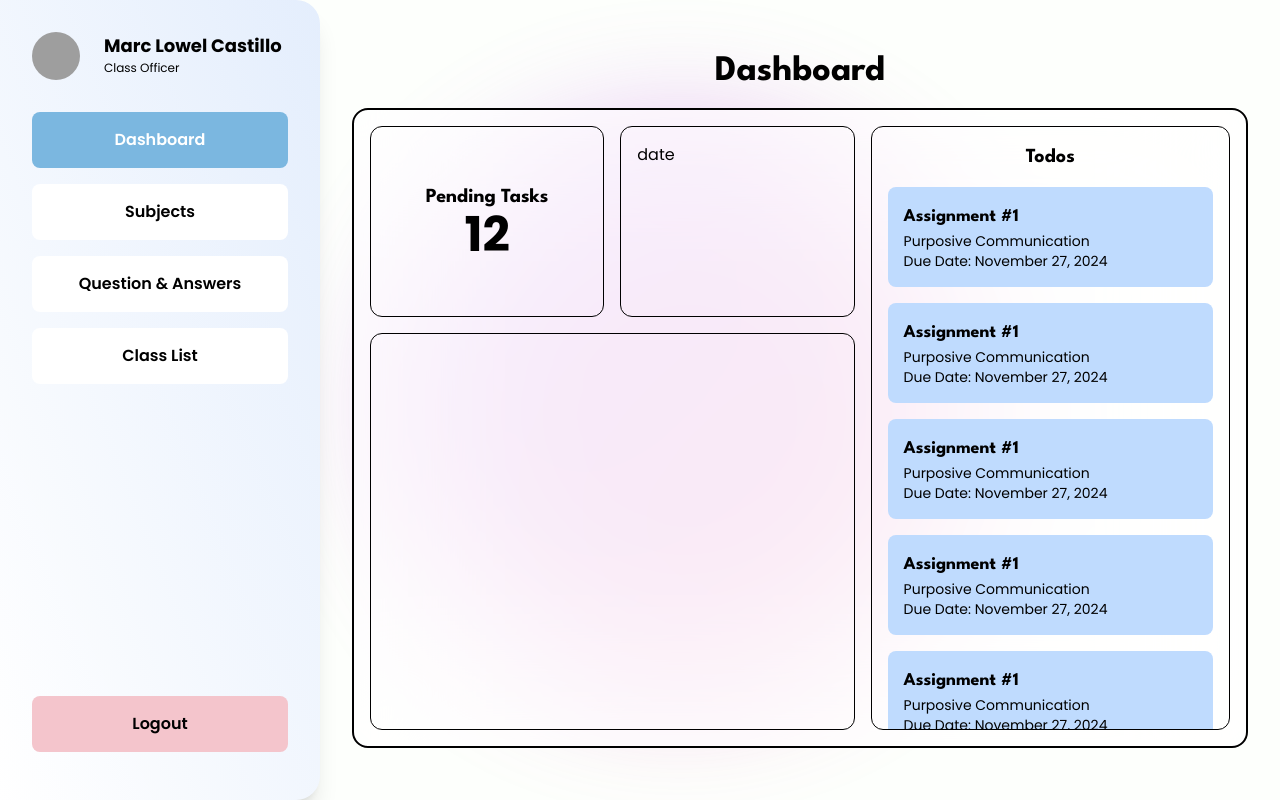
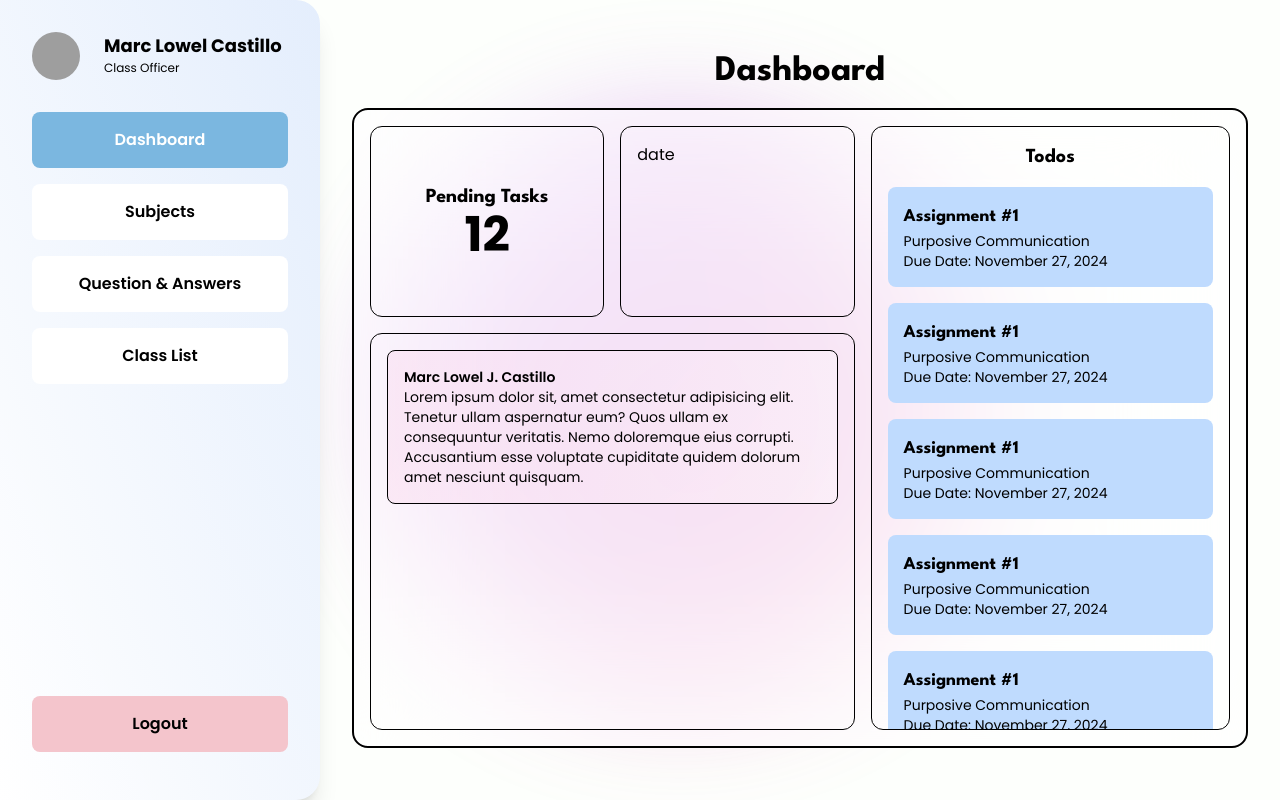
Before and after one commit to mrccastillo/classroom-activity-tracker, a React (Vite) app: page /dashboard in a window 1280 px wide. Built offline with nearby package versions, Linux system fonts and the light colour scheme; grey boxes are pictures that could not be loaded.

Commit message:
added ask question modal

```diff
--- a/package.json
+++ b/package.json
@@ -7,7 +7,8 @@
     "dev": "vite",
     "build": "vite build",
     "lint": "eslint .",
-    "preview": "vite preview"
+    "preview": "vite preview",
+    "start": "npm run dev"
   },
   "dependencies": {
     "react": "^18.3.1",
--- /dev/null
+++ b/src/components/modals/AddQuestionModal.jsx
@@ -0,0 +1,42 @@
+import React from "react";
+
+const AddQuestionModal = ({ onCloseModal }) => {
+  return (
+    <div className="flex flex-col gap-4 fixed h-[30rem] w-[20rem] p-4 rounded-lg bg-white backdrop-blur-md top-1/2 left-1/2 -translate-x-1/2 -translate-y-1/2 border-black border-[1px] overflow-hidden">
+      <h2 className="text-center">Ask a Question</h2>
+      <div className="flex flex-col justify-between h-full">
+        <div className="flex flex-col gap-4">
+          <div>
+            <p>Title</p>
+            <input
+              className="p-2 w-full outline-none border-[1px] border-black rounded-lg mt-2 focus:outline-[1px] focus:outline-blue-300"
+              type="text"
+              placeholder="Enter subject name"
+            />
+          </div>
+          <div>
+            <p>Content</p>
+            <textarea
+              name="content"
+              id="content"
+              className="resize-none text-xs text-black/50 w-full h-40 border-[1px] border-black/50 outline-none rounded-lg p-2 focus:text-black focus:outline-[1px] focus:outline-blue-300"
+            >
+              test
+            </textarea>
+          </div>
+        </div>
+        <button className="w-full bg-blue-400 p-2 rounded-lg text-white">
+          Submit
+        </button>
+      </div>
+      <div
+        className="absolute top-0 right-0 p-4 cursor-pointer "
+        onClick={onCloseModal}
+      >
+        X
+      </div>
+    </div>
+  );
+};
+
+export default AddQuestionModal;
--- a/src/pages/DashboardPage.jsx
+++ b/src/pages/DashboardPage.jsx
@@ -8,7 +8,7 @@ const Dashboard = (props) => {
         <Sidebar activeTab="Dashboard" />
         <div className="z-10 p-4 w-screen flex flex-col h-screen md:p-8 lg:justify-center lg:items-center ">
           <h2 className="text-2xl font-bold lg:text-4xl">Dashboard</h2>
-          <div className="grid grid-cols-2 grid-rows-3 bg-white/70 backdrop-blur-3xl gap-4 h-[calc(100vh-7rem)] w-full mt-4 lg:grid-cols-7  lg:p-4 lg:border-[1px] lg:max-h-[40rem] xl:max-w-[80rem] xl:border-2 border-black rounded-2xl ">
+          <div className="grid grid-cols-2 grid-rows-3 bg-white/60 backdrop-blur-3xl gap-4 h-[calc(100vh-7rem)] w-full mt-4 lg:grid-cols-7  lg:p-4 lg:border-[1px] lg:max-h-[40rem] xl:max-w-[80rem] xl:border-2 border-black rounded-2xl ">
             <div className="overflow-y-auto p-4 col-span-2 w-full rounded-xl order-1 border-[1px] border-black lg:order-3 lg:col-span-3 lg:row-span-3">
               <h2 className="text-center text-xl font-bold ">Todos</h2>
               <div className="mt-4 bg-blue-200 p-4 rounded-lg">
@@ -44,9 +44,15 @@ const Dashboard = (props) => {
             <div className="p-4   border-black border-[1px] col-span-1 rounded-xl order-2 lg:order-2 lg:col-span-2">
               date
             </div>
-            <div className="p-4   border-black border-[1px]  col-span-2 row-span-2 w-full h-full rounded-xl order-4 lg:order-4 lg:col-span-4">
-              <div>
-                <div></div>
+            <div className="p-4   border-black border-[1px] text-xs col-span-2 row-span-2 w-full h-full rounded-xl order-4 lg:text-sm lg:order-4 lg:col-span-4">
+              <div className=" bg-gradient-to-l  from-white/30 to-pink-200/30 p-4 rounded-lg border-black border-[1px]">
+                <p className="font-semibold">Marc Lowel J. Castillo</p>
+                <p>
+                  Lorem ipsum dolor sit, amet consectetur adipisicing elit.
+                  Tenetur ullam aspernatur eum? Quos ullam ex consequuntur
+                  veritatis. Nemo doloremque eius corrupti. Accusantium esse
+                  voluptate cupiditate quidem dolorum amet nesciunt quisquam.
+                </p>
               </div>
             </div>
           </div>
--- a/src/pages/QuestionsAnswers.jsx
+++ b/src/pages/QuestionsAnswers.jsx
@@ -1,9 +1,12 @@
-import React from "react";
+import { useState } from "react";
 import Sidebar from "../components/Sidebar";
+import AddQuestionModal from "../components/modals/AddQuestionModal";
 import { useNavigate } from "react-router-dom";
 
 const QuestionAndAnswers = (props) => {
   const navigate = useNavigate();
+
+  const [isQuestionsModalOpen, setIsQuestionsModalOpen] = useState(false);
 
   return (
     <>
@@ -14,7 +17,12 @@ const QuestionAndAnswers = (props) => {
           <div className="grid grid-cols-3 gap-8 h-full">
             {/* left side div in desktop */}
             <div className="flex flex-col items-center col-span-3 xl:col-span-2">
-              <button className="w-full p-2 bg-blue-nav mt-4 rounded-full text-white shadow-md  lg:mb-4">
+              <button
+                className="w-full p-2 bg-blue-nav mt-4 rounded-full text-white shadow-md  lg:mb-4"
+                onClick={() => {
+                  setIsQuestionsModalOpen(true);
+                }}
+              >
                 Ask a Question
               </button>
               <div className=" w-full question md:w-11/12">
@@ -80,6 +88,13 @@ const QuestionAndAnswers = (props) => {
             </div>
           </div>
         </div>
+        {isQuestionsModalOpen && (
+          <AddQuestionModal
+            onCloseModal={() => {
+              setIsQuestionsModalOpen(false);
+            }}
+          />
+        )}
       </div>
     </>
   );
--- a/src/pages/RegisterUserPage.jsx
+++ b/src/pages/RegisterUserPage.jsx
@@ -133,7 +133,7 @@ const RegisterUser = (props) => {
                   onChange={handleInputChange}
                 />
                 <input
-                  type="confirm-password"
+                  type="password"
                   className="login-input"
                   placeholder="Confirm Password"
                   name="confirmPassword"
@@ -167,7 +167,7 @@ const RegisterUser = (props) => {
                   onChange={handleInputChange}
                 >
                   <option value="">Section</option>
-                  <option value="CS 1-5">CS 1-1</option>
+                  <option value="CS 1-1">CS 1-1</option>
                   <option value="CS 1-5">CS 1-5</option>
                 </select>
               </>
```
